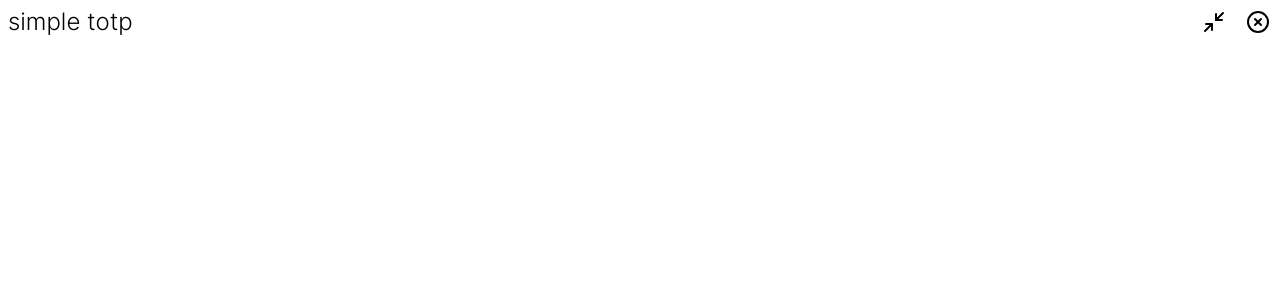
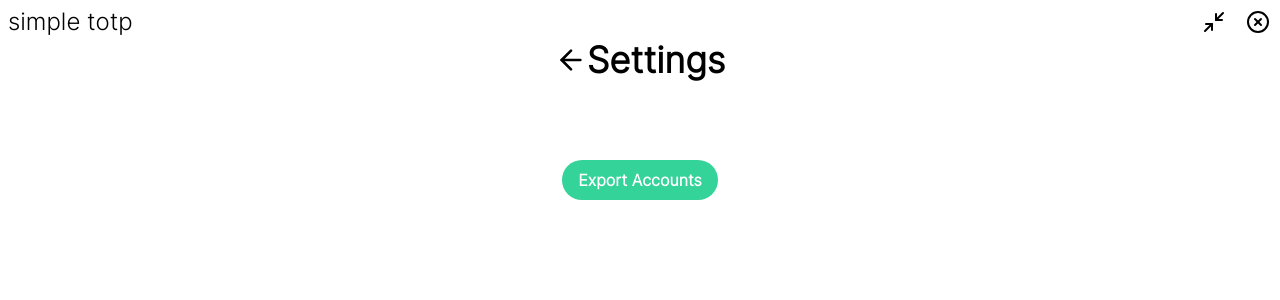
Before and after one commit to aesthetic0001/totp, a React (Vite) app: page /settings in a window 1280 px wide. Before the commit this address had no page. Shown: the top 300 px of the page. Built offline with nearby package versions, Linux system fonts and the light colour scheme.

Commit message:
started working on settings menu for import/export and encryption

```diff
--- a/src/App.jsx
+++ b/src/App.jsx
@@ -6,6 +6,7 @@ import {open} from '@tauri-apps/api/shell'
 import {Minimize2, CircleX} from 'lucide-react';
 import AddOTP from "./pages/AddOTP.jsx";
 import Homepage from "./pages/Home.jsx";
+import Settings from "./pages/Settings.jsx";
 
 function App() {
     return (
@@ -41,6 +42,7 @@ function App() {
                         <Route path="/accounts" element={<OTPMenu/>}/>
                         <Route path="/password" element={<PasswordStartup/>}/>
                         <Route path="/add" element={<AddOTP/>}/>
+                        <Route path="/settings" element={<Settings/>}/>
                     </Routes>
                 </Router>
             </div>
--- a/src/pages/OTPMenu.jsx
+++ b/src/pages/OTPMenu.jsx
@@ -2,7 +2,7 @@ import OTPEntry from "../components/OTPEntry.jsx";
 import React, {useState} from "react";
 import SearchBar from "../components/SearchBar.jsx";
 import {invoke} from '@tauri-apps/api/tauri'
-import {SquarePlus} from "lucide-react";
+import {SquarePlus, Settings} from "lucide-react";
 import {useNavigate} from "react-router-dom";
 import {toast, Toaster} from "react-hot-toast";
 import {writeText} from '@tauri-apps/api/clipboard';
@@ -58,6 +58,11 @@ function OTPMenu() {
                     onClick={() => {
                         navigate("/add", {replace: true});
                     }}/>
+                <Settings
+                    className="w-8 h-8 mr-6 hover:scale-105 hover:fill-green-200 transition-all ease-in-out cursor-pointer"
+                    onClick={() => {
+                        navigate("/settings", {replace: true});
+                    }}/>
             </div>
             <div className="flex items-center justify-center">
                 <h1>
--- a/src/pages/PasswordStartup.jsx
+++ b/src/pages/PasswordStartup.jsx
@@ -6,7 +6,7 @@ function PasswordStartup() {
 
     return (
         <div className="flex flex-col justify-center items-center text-center space-y-10">
-            <h1 className="text-2xl my-8">Please enter the master password to decrypt your OTP secrets</h1>
+            <h1 className="text-2xl my-8">Master Password</h1>
             <EcholessInput currentText={"*".repeat(password.length)} placeholder="Master Password" onInput={(event) => {
                 if (event.target.value.length >= 32) return
                 setPassword(event.target.value);
--- /dev/null
+++ b/src/pages/Settings.jsx
@@ -0,0 +1,34 @@
+// import React from "react";
+import TextInput from "../components/TextInput.jsx";
+import {ArrowLeft} from "lucide-react";
+import {Link} from "react-router-dom";
+import {toast, Toaster} from "react-hot-toast";
+import { save } from '@tauri-apps/api/dialog';
+import { writeTextFile } from '@tauri-apps/api/fs';
+
+function Settings() {
+    return (
+        <div>
+            <div className="flex flex-col space-y-10 justify-center items-center text-center">
+                <Link className="flex items-center cursor-pointer hover:text-emerald-400 transition-all ease-in-out"
+                      to="/accounts">
+                    <ArrowLeft className="h-8 w-8"/>
+                    <div className="text-4xl font-bold">Settings</div>
+                </Link>
+                <div className="flex space-x-4">
+                </div>
+                <button
+                    className="bg-emerald-400 hover:bg-emerald-500 transition-all ease-in-out text-white font-bold py-2 px-4 rounded-full"
+                    onClick={async () => {
+                        const filePath = await save({ defaultPath: "exported-accounts.json" });
+                        await writeTextFile(filePath, 'hi there!')
+                    }}>
+                    Export Accounts
+                </button>
+            </div>
+            <Toaster position="bottom-center" />
+        </div>
+    );
+}
+
+export default Settings;
```
Also changed, not shown: src-tauri/tauri.conf.json (+11 -0 lines), 2 other files (tests, documents, lock files or other folders).
